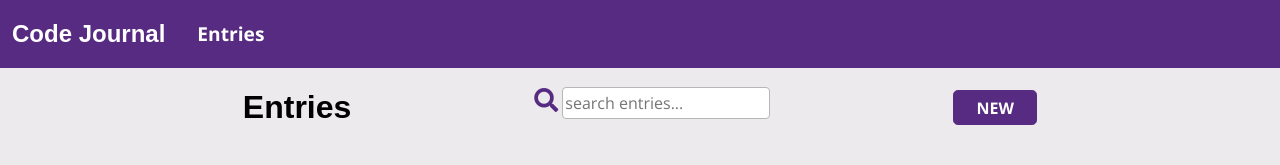
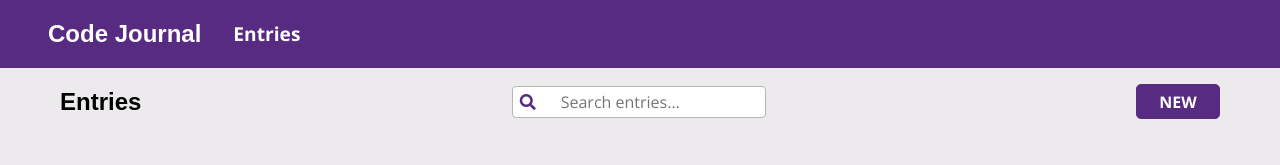
Before and after one commit to jdfenlason/code-journal, a website: page index.html in a window 1280 px wide. Both pictures are taken after typing "Sample", "https://example.com", "Sample" into the empty fields and a click on the button "SAVE". Shown: the top 165 px of the page. Drawn offline with nearby package versions, Linux system fonts and the light colour scheme; a web font is replaced by a local one.

Commit message:
Completed user-can-search-entries

```diff
--- a/css/styles.css
+++ b/css/styles.css
@@ -5,14 +5,12 @@ body {
 }
 
 .nav-bar {
-  padding-left: 0.75rem;
+  padding-left: 3rem;
   display: flex;
   align-items: center;
   background-color: #562b81;
   color: white;
   width: 100%;
-  min-width: 660px;
-  margin: 0 auto;
 }
 
 label,
@@ -61,14 +59,6 @@ textarea:focus {
   font-size: 1.2em;
 }
 
-.enter-search {
-  background-color: #fff;
-  color: #562b81;
-  border: 1px solid white;
-  width: 5.25rem;
-  margin-top: 0.85rem;
-}
-
 .new-button,
 .save-btn {
   background-color: #562b81;
@@ -80,15 +70,18 @@ textarea:focus {
 
 .save-btn {
   margin-top: 0.85rem;
+  margin-bottom: 0.85rem;
 }
 
-.fas {
+.fa-pen {
   color: #562b81;
   font-size: 1.5rem;
 }
 
 .fa-search {
   color: #562b81;
+  text-align: left;
+  padding: 0.5rem;
 }
 
 .delete-entry {
@@ -111,7 +104,6 @@ textarea:focus {
   margin-bottom: 1.08rem;
 }
 
-.enter-search,
 .delete-entry,
 .new-button,
 .save-btn,
@@ -125,13 +117,16 @@ textarea:focus {
   font-weight: 600;
 }
 
-.enter-search,
 .confirm-button:hover,
 .cancel-button:hover,
 .delete-entry:hover,
-.fas:hover,
 .new-button:hover,
 .save-btn:hover {
+  cursor: pointer;
+  background: rgba(43, 2, 49, 0.2);
+}
+
+.fa-pen:hover {
   cursor: pointer;
 }
 
@@ -149,6 +144,20 @@ textarea:focus {
   padding: 0 1.5rem;
 }
 
+.icon-container > i {
+  position: absolute;
+}
+
+.icon-container > input {
+  padding-left: 3rem;
+  margin: 0;
+}
+
+.icon-container {
+  display: inline-block;
+  margin: 0 1rem;
+}
+
 .list-entries {
   list-style: none;
   padding-bottom: 1.15rem;
@@ -157,9 +166,11 @@ textarea:focus {
 }
 
 .search-header {
-  justify-content: space-evenly;
+  display: flex;
+  justify-content: space-between;
   align-items: center;
   padding-bottom: 1rem;
+  width: 100%;
 }
 
 .entry-header {
--- a/index.html
+++ b/index.html
@@ -46,11 +46,8 @@
         <div class="nav-bar">
           <h2>Code Journal</h2>
           <a href="" class="entries-nav-link">Entries</a>
-
         </div>
       </div>
-
-
 
       <div class="form-container">
         <div class="view-entry-form" data-view="entry-form">
@@ -96,12 +93,23 @@
         </div>
         <div class="entries-view" data-view="entries">
           <div class="form-container">
-            <div class="column-full row search-header">
-              <h1>Entries</h1>
-              <span> <i class="fas fa-search"></i>
-              <input required name="search" type="text" id="user-search" placeholder="search entries..." />
-</span>
+            <div class="row">
+              <div class="column-full">
+                <div class="search-header">
+                  <h2>Entries</h2>
+                  <div class="icon-container">
+                    <i class="fas fa-search"></i>
+                    <input
+                    required
+                    name="search"
+                    type="text"
+                    id="user-search"
+                    placeholder="Search entries..."
+                    />
+                  </div>
                   <a href=""> <button class="new-button">NEW</button> </a>
+                </div>
+              </div>
             </div>
             <ul class="list-entries"></ul>
           </div>
```
Also changed, not shown: js/main.js (+0 -14 lines). Lines whose indentation alone changed are shown as unchanged.
